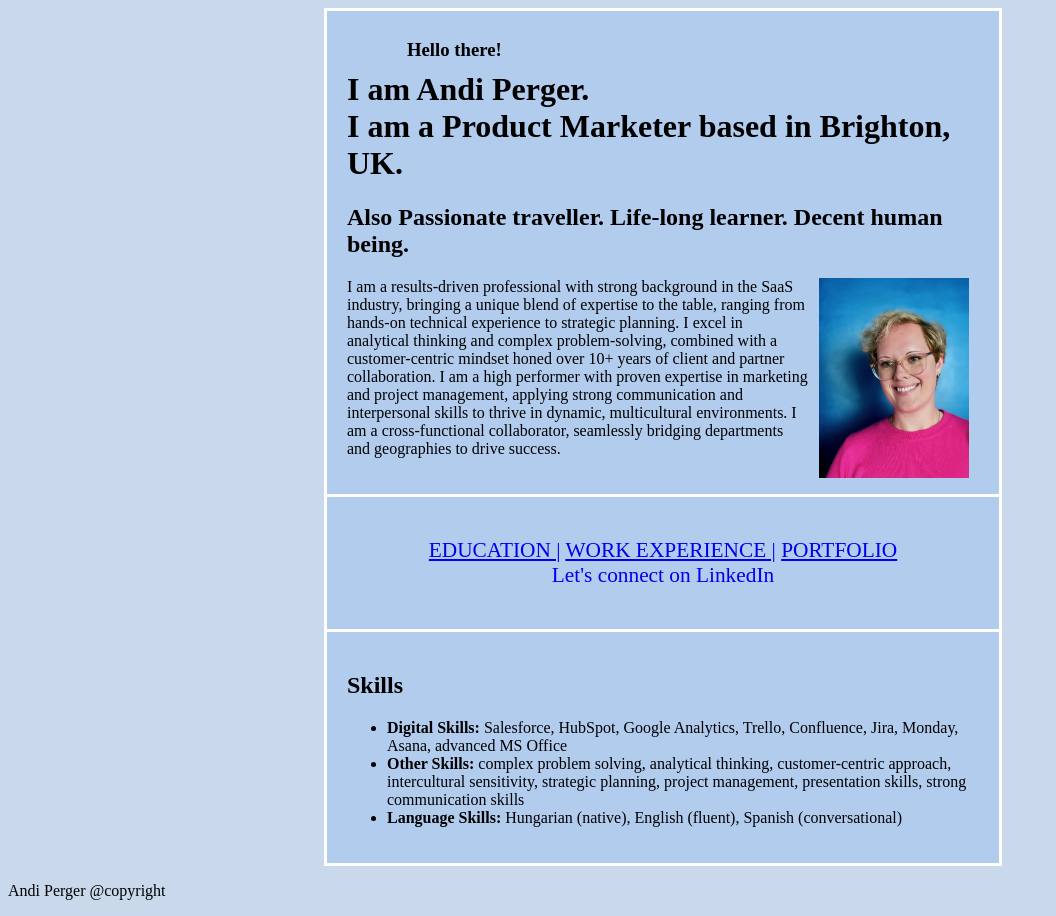
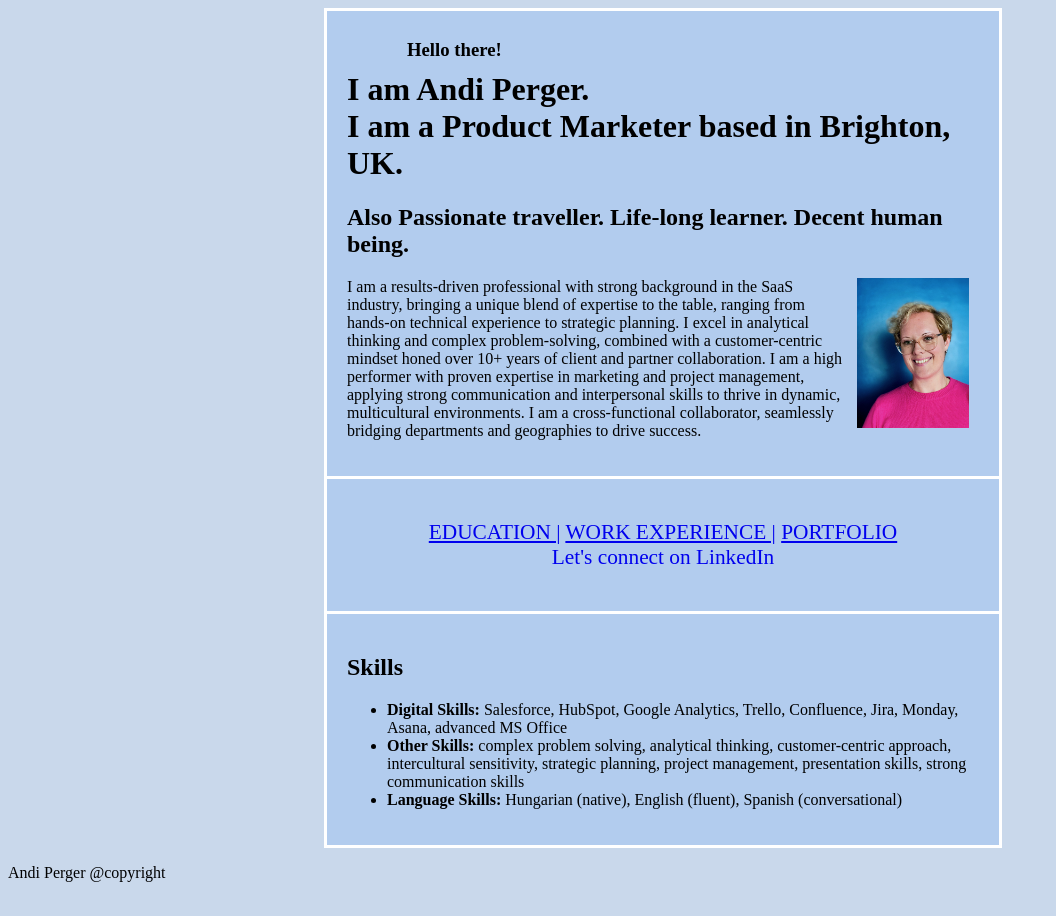
Before and after one commit to andi-perger/html-portfolio, a plain HTML site: page index.html in a window 1280 px wide. Shown: the whole page, without its empty margins (0-1056 px from the left). Drawn offline with Linux system fonts and the light colour scheme.

Commit message:
Update index.html

```diff
--- a/index.html
+++ b/index.html
@@ -12,7 +12,7 @@
         <h3 style="text-align: left;margin-left: 60px;">Hello there! </h3>
         <h1>I am Andi Perger. <br>I am a Product Marketer based in Brighton, UK.</h1>
         <h2>Also Passionate traveller. Life-long learner. Decent human being.</h2>
-        <img src="./AP_profile.JPG" alt="Andi Perger profile picture" height="200">
+        <img src="./AP_profile.JPG" alt="Andi Perger profile picture" height="150">
 
         <p>
         I am a results-driven professional with strong background in the SaaS industry, bringing a unique blend of expertise to the table, ranging from hands-on technical experience to strategic planning. I excel in analytical thinking and complex problem-solving, combined with a customer-centric mindset honed over 10+ years of client and partner collaboration. I am a high performer with proven expertise in marketing and project management, applying strong communication and interpersonal skills to thrive in dynamic, multicultural environments. I am a cross-functional collaborator, seamlessly bridging departments and geographies to drive success.
```
